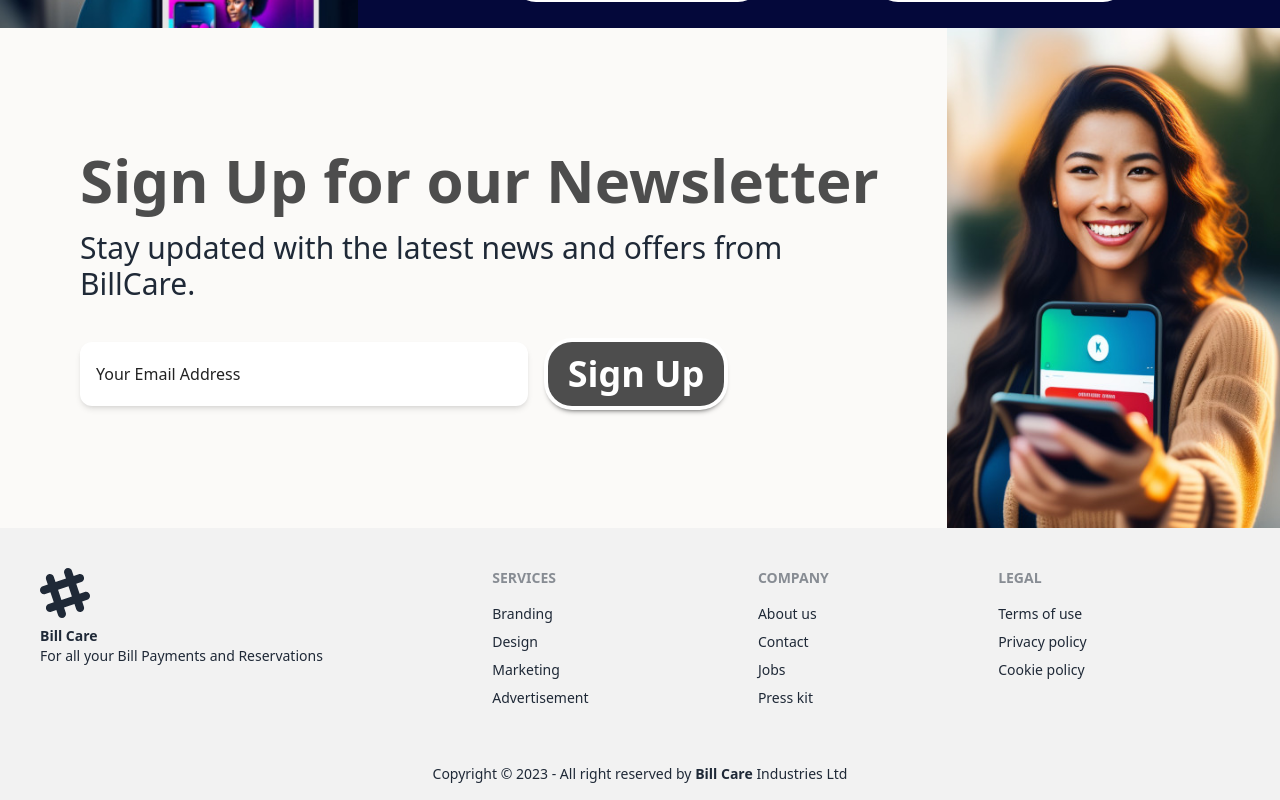
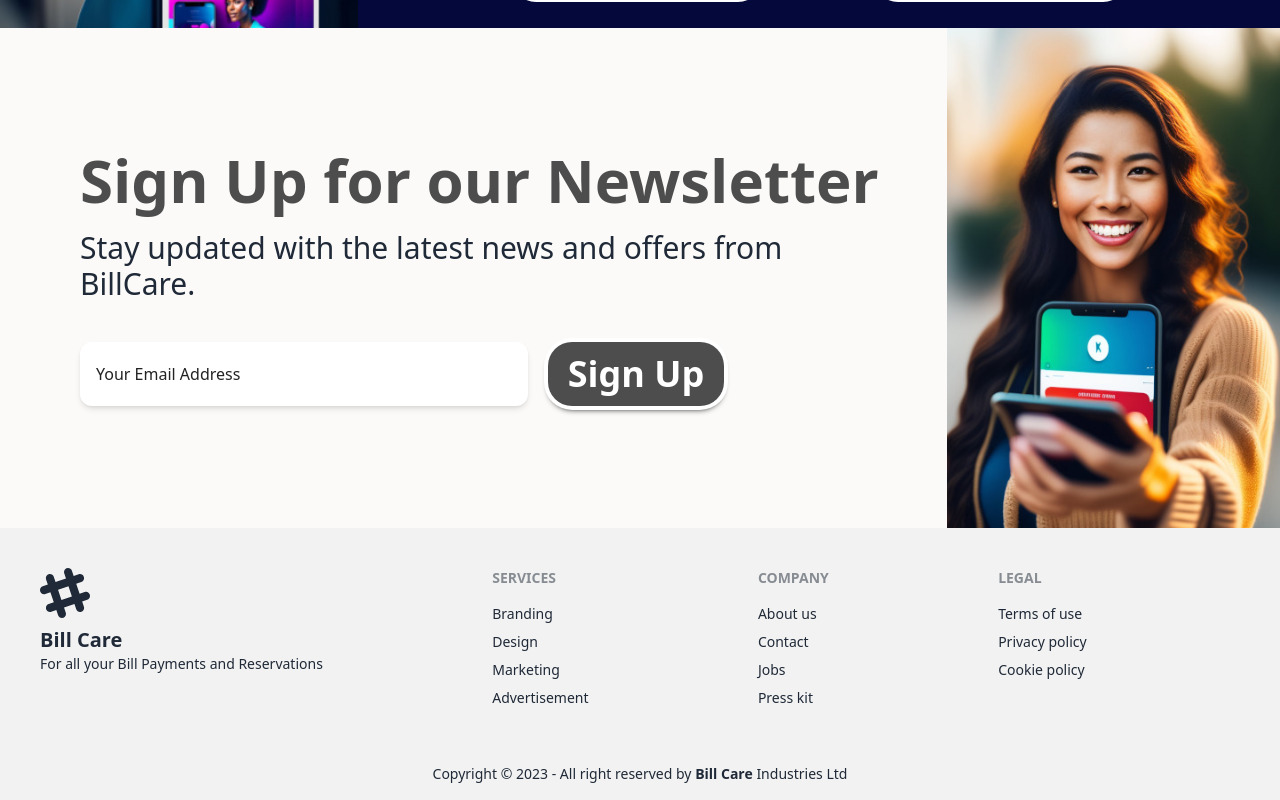
Before and after one commit to hossainarif37/billcare-client, a React (Vite) app: page / in a window 1280 px wide. Shown: the part 1788-2588 px from the top of the page. Built offline with nearby package versions, Linux system fonts and the light colour scheme.

Commit message:
change text size

```diff
--- a/src/shared/Footer.jsx
+++ b/src/shared/Footer.jsx
@@ -6,7 +6,7 @@ const Footer = () => {
             <footer className="footer p-10 bg-base-200 text-base-content">
                 <div>
                     <svg width="50" height="50" viewBox="0 0 24 24" xmlns="http://www.w3.org/2000/svg" fillRule="evenodd" clip-rule="evenodd" className="fill-current"><path d="M22.672 15.226l-2.432.811.841 2.515c.33 1.019-.209 2.127-1.23 2.456-1.15.325-2.148-.321-2.463-1.226l-.84-2.518-5.013 1.677.84 2.517c.391 1.203-.434 2.542-1.831 2.542-.88 0-1.601-.564-1.86-1.314l-.842-2.516-2.431.809c-1.135.328-2.145-.317-2.463-1.229-.329-1.018.211-2.127 1.231-2.456l2.432-.809-1.621-4.823-2.432.808c-1.355.384-2.558-.59-2.558-1.839 0-.817.509-1.582 1.327-1.846l2.433-.809-.842-2.515c-.33-1.02.211-2.129 1.232-2.458 1.02-.329 2.13.209 2.461 1.229l.842 2.515 5.011-1.677-.839-2.517c-.403-1.238.484-2.553 1.843-2.553.819 0 1.585.509 1.85 1.326l.841 2.517 2.431-.81c1.02-.33 2.131.211 2.461 1.229.332 1.018-.21 2.126-1.23 2.456l-2.433.809 1.622 4.823 2.433-.809c1.242-.401 2.557.484 2.557 1.838 0 .819-.51 1.583-1.328 1.847m-8.992-6.428l-5.01 1.675 1.619 4.828 5.011-1.674-1.62-4.829z"></path></svg>
-                    <p><span className="font-bold">Bill Care</span><br />For all your Bill Payments and Reservations</p>
+                    <p><span className="font-bold text-xl">Bill Care</span><br />For all your Bill Payments and Reservations</p>
                 </div>
                 <div>
                     <span className="footer-title">Services</span>
@@ -31,7 +31,7 @@ const Footer = () => {
             </footer>
             <div className="footer footer-center p-4 bg-base-200 text-base-content">
                 <div>
-                    <p>Copyright © {date} - All right reserved by <span className="font-semibold">Bill Care </span>Industries Ltd</p>
+                    <p>Copyright © {date} - All right reserved by <span className="font-bold">Bill Care </span>Industries Ltd</p>
                 </div>
             </div>
         </>
```
